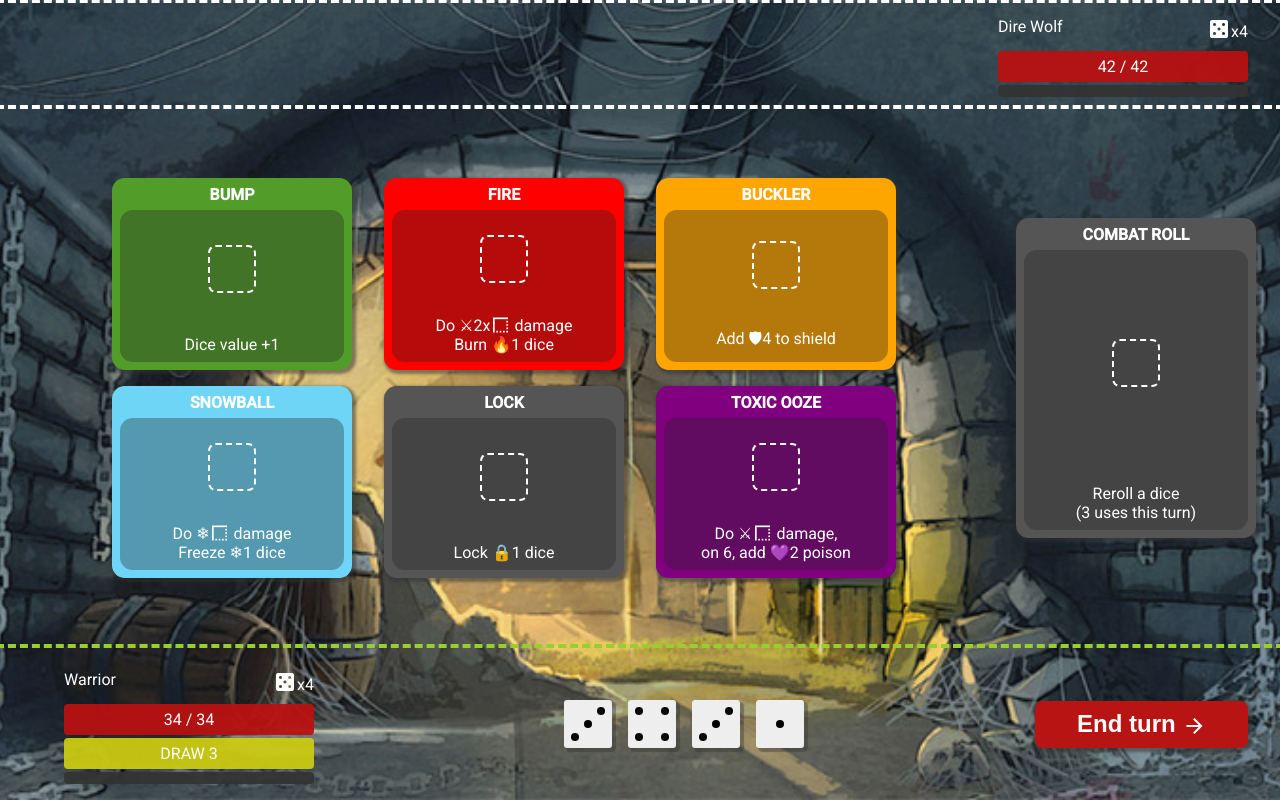
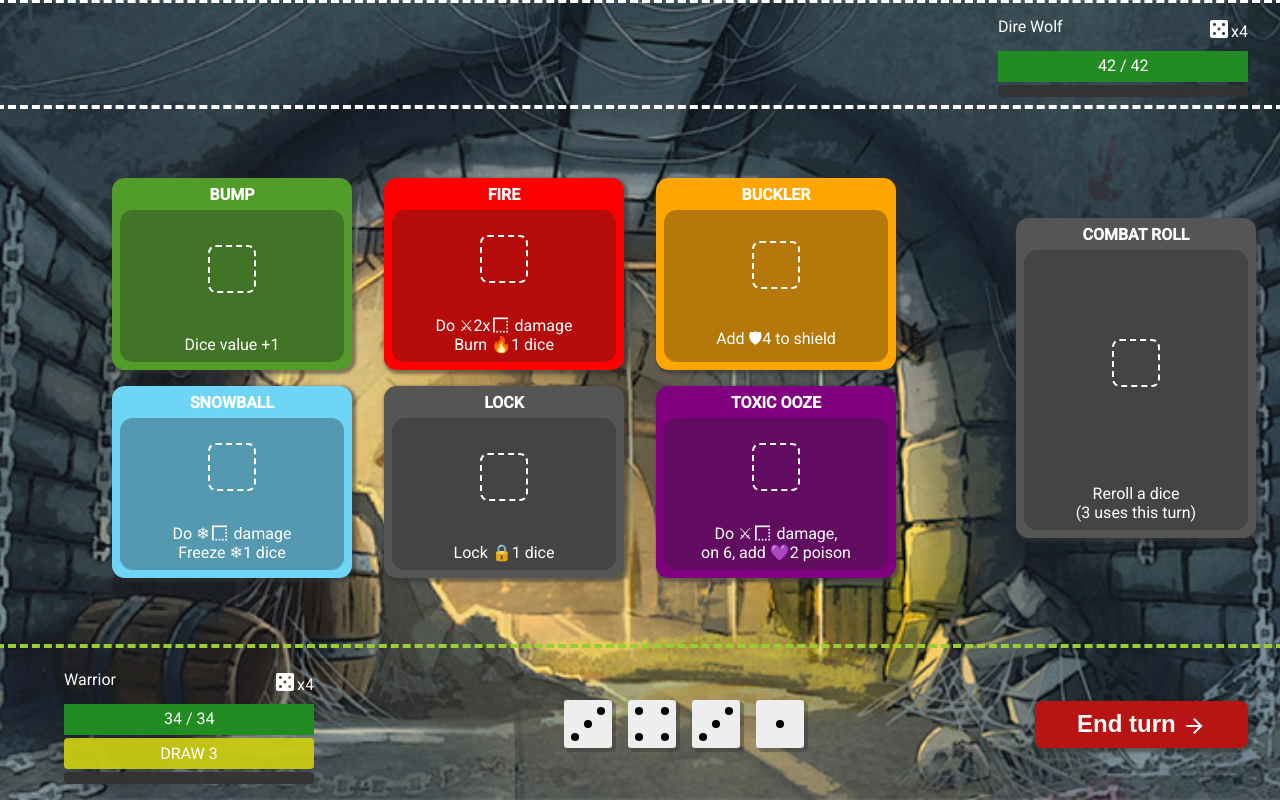
Before and after one commit to akmalkrmv/dungeons, an Angular app: page /battle in a window 1280 px wide. Built offline with nearby package versions, Linux system fonts and the light colour scheme.

Commit message:
added XP progressbar

```diff
--- a/src/app/player/enemy/enemy.component.html
+++ b/src/app/player/enemy/enemy.component.html
@@ -3,7 +3,11 @@
     <span>{{ enemy.name }}</span>
     <span><i class="material-icons">casino</i>x{{ enemy.dicesCount }}</span>
   </div>
-  <div class="health-bar">{{ enemy.health }} / {{ enemy.maxHealth }}</div>
+  <div class="health-bar">
+    &nbsp;
+    <div class="health-text">{{ enemy.health }} / {{ enemy.maxHealth }}</div>
+    <div class="health" [style.width]="(enemy.health * 100) / enemy.maxHealth + '%'"></div>
+  </div>
   <div class="stats-bar">
     <app-effects [effects]="enemy.effects"></app-effects>
   </div>
--- a/src/app/player/enemy/enemy.component.scss
+++ b/src/app/player/enemy/enemy.component.scss
@@ -28,8 +28,24 @@
   }
 
   .health-bar {
-    text-align: center;
+    position: relative;
     background-color: #b11e;
+
+    .health-text {
+      top: 5px;
+      left: 40%;
+      position: absolute;
+      z-index: 2;
+    }
+    .health {
+      top: 0;
+      bottom: 0;
+      right: 0;
+      left: 0;
+      position: absolute;
+      z-index: 1;
+      background-color: #228b22;
+    }
   }
   .break-bar {
     text-align: center;
--- a/src/app/player/player-details/player-details.component.html
+++ b/src/app/player/player-details/player-details.component.html
@@ -4,7 +4,11 @@
     <span>{{ player.name }}</span>
     <span><i class="material-icons">casino</i>x{{ player.dicesCount }}</span>
   </div>
-  <div class="health-bar">{{ player.health }} / {{ player.maxHealth }}</div>
+  <div class="health-bar">
+    &nbsp;
+    <div class="health-text">{{ player.health }} / {{ player.maxHealth }}</div>
+    <div class="health" [style.width]="(player.health * 100) / player.maxHealth + '%'"></div>
+  </div>
   <div class="break-bar">DRAW 3</div>
   <div class="stats-bar">
     <app-effects [effects]="player.effects"></app-effects>
--- a/src/app/player/player-details/player-details.component.scss
+++ b/src/app/player/player-details/player-details.component.scss
@@ -29,9 +29,26 @@
   }
 
   .health-bar {
-    text-align: center;
+    position: relative;
     background-color: #b11e;
+
+    .health-text {
+      top: 5px;
+      left: 40%;
+      position: absolute;
+      z-index: 2;
+    }
+    .health {
+      top: 0;
+      bottom: 0;
+      right: 0;
+      left: 0;
+      position: absolute;
+      z-index: 1;
+      background-color: #228b22;
+    }
   }
+
   .break-bar {
     text-align: center;
     background-color: #cc1e;
```
